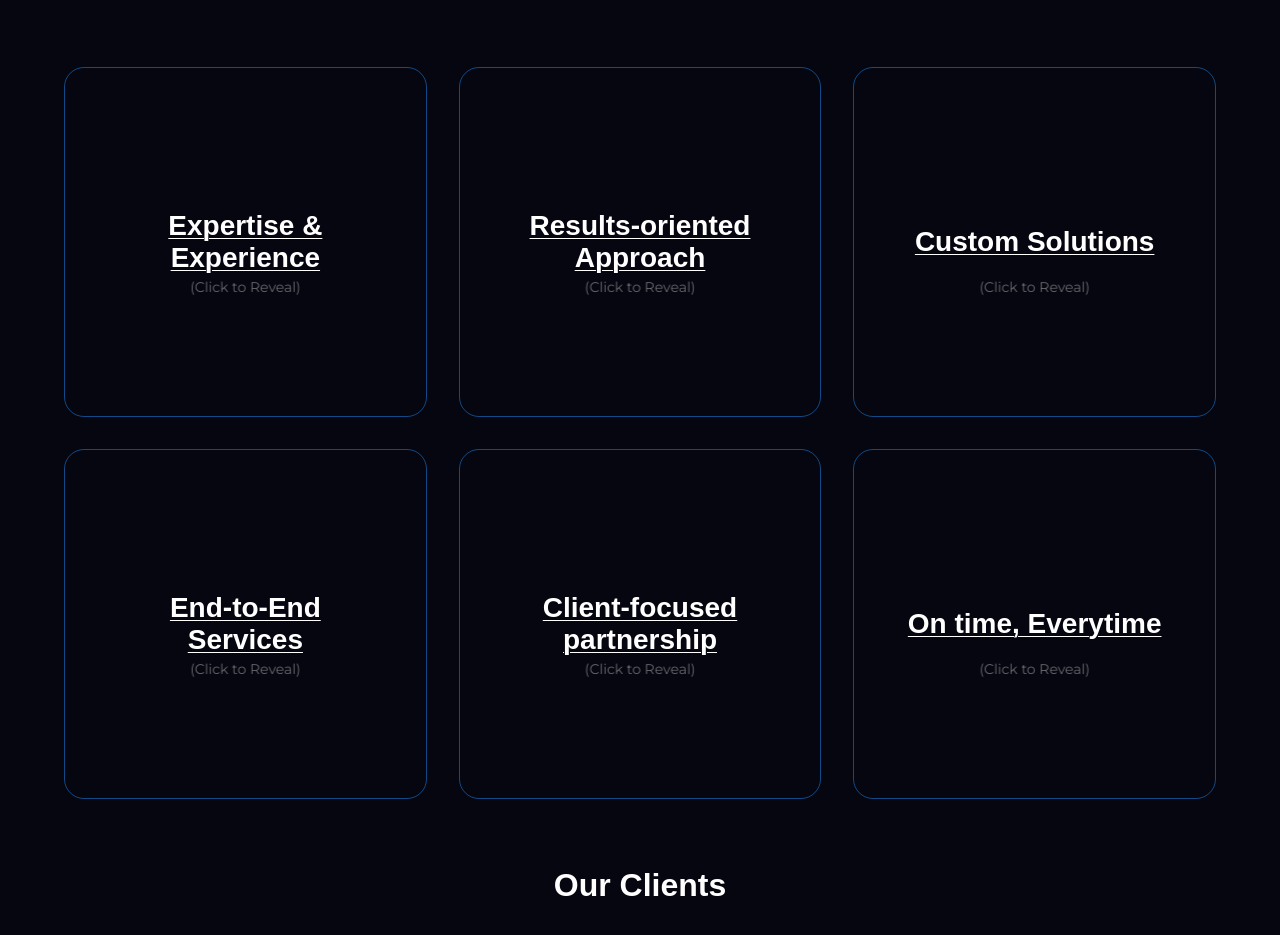
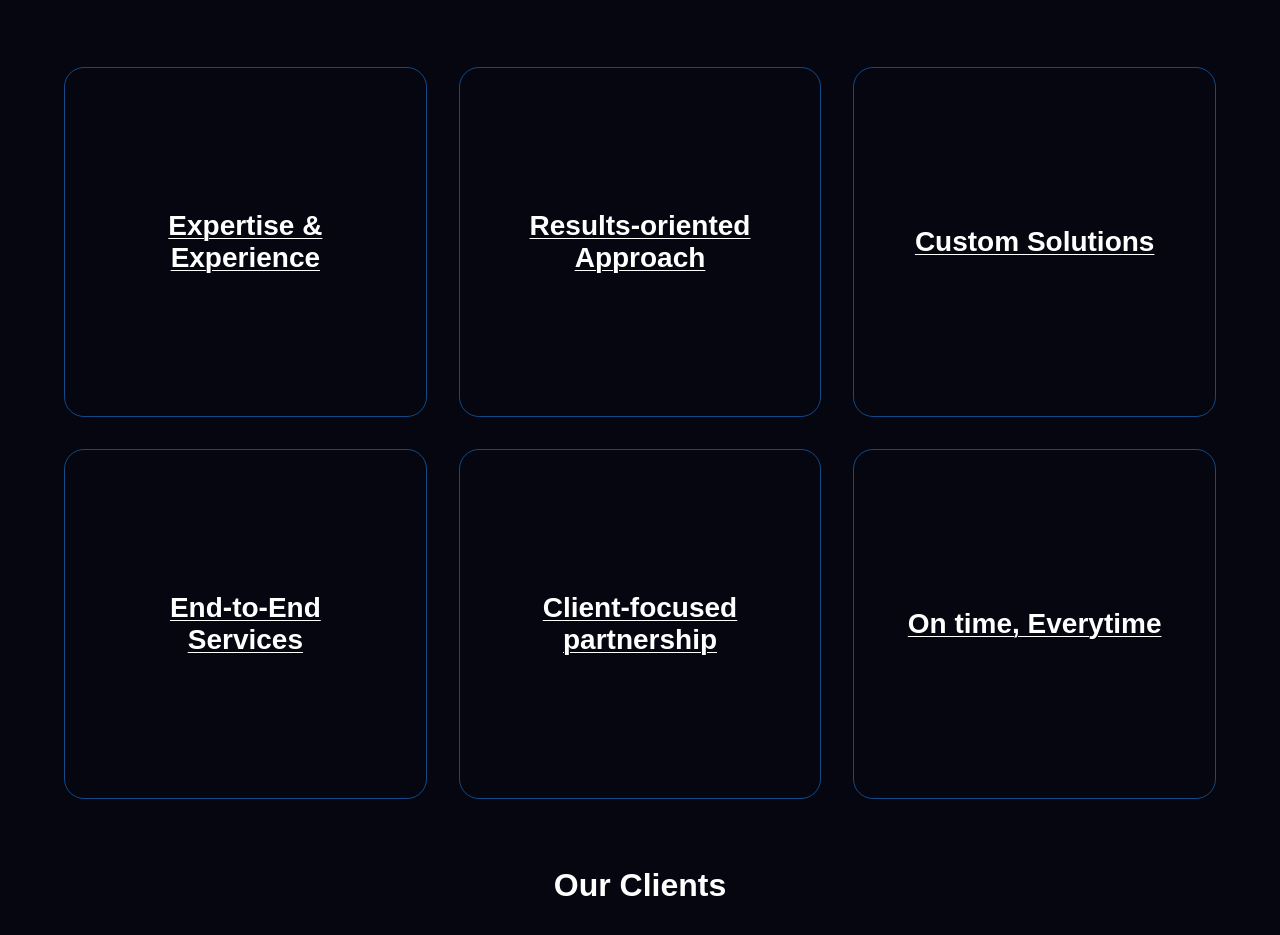
Before and after one commit to ismail-ahmad/Design-Gravitas-React, a React (Vite) app: page / in a window 1280 px wide. Shown: the part 1706-2641 px from the top of the page. Built offline with nearby package versions, Linux system fonts and the light colour scheme; a web font is replaced by a local one.

Commit message:
add rotation behavior to wcu-cards

```diff
--- a/src/styles/baseStyles.css
+++ b/src/styles/baseStyles.css
@@ -242,7 +242,7 @@ footer .footer-heading{
   }
 
   .wcu-card ul{
-      list-style-image: url('assets/checkmark.svg');
+      list-style-image: url('./src/assets/checkmark.svg');
       list-style-position: outside;
   }
   .wcu-card li{
@@ -335,3 +335,7 @@ footer .footer-heading{
 
 
   /* Common styles for our clients section ends here*/
+
+  .card-face.card-back a{
+    color: white;
+  }
--- a/src/styles/desktop-styles.css
+++ b/src/styles/desktop-styles.css
@@ -267,7 +267,7 @@ footer{
     .card::after{
       content: '(Click to Reveal)';
       color: rgba(255, 255, 255, 0.4);
-      opacity: 1;
+      opacity: 0;
       text-align: center;
       position: absolute;
       width: 100%;
--- a/src/wcu.jsx
+++ b/src/wcu.jsx
@@ -1,8 +1,32 @@
+import { useState } from 'react';
 import './styles/baseStyles.css';
 import './styles/mobileStyles.css';
 import './styles/tablet-styles.css';
 import './styles/desktop-styles.css';
 import './styles/large-screen.css';
+
+function CardContainer({listItems, title}) {
+  const [mouseenter, setmouseenter] = useState(false);
+  const [rotation, setRotation] = useState(false);
+  return(
+    <div onMouseEnter={() => {setmouseenter(true)}} onMouseLeave={() => {setmouseenter(false); setRotation(false)}} className="wcu-card card-container">
+            <div className={`card ${rotation ? "flip": ""}`} onMouseUp={() => {setRotation(true)}}>
+              <div className="card-face card-front">
+                <h3 className="wcu-card-heading card-front">{title}</h3>
+              </div>
+              <div className="card-face card-back">
+                  <ul>
+                    {listItems.map((item, index) => (
+                      <li key={index}>
+                      {item}
+                    </li>
+                    ))}
+                  </ul>
+              </div>
+            </div>
+          </div>
+  );
+}
 
 
 function WCU (){
@@ -11,94 +35,46 @@ function WCU (){
           <section className="why-choose-us-section">
         <h2 className="wcu-heading">Why choose us</h2>
         <div className="wcu-cards-list">
-          <div className="wcu-card card-container">
-            <div className="card" >
-              <div className="card-face card-front">
-                <h3 className="wcu-card-heading card-front">Expertise &amp;<br /> Experience</h3>
-              </div>
-              <div className="card-face card-back">
-                  <ul>
-                    <li>100% Success Score on the top freelance platform <a href="https://www.upwork.com/freelancers/googleindexingexpert" style={{color: "white"}}>UpWork</a></li>
-                  <li>Top Rated developers with verified skills in today’s top tech stacks</li>
-                  <li>Years of hands-on experience across diverse industries and project types</li>
-                  <li>Continuous upskilling to stay ahead in the fast-evolving tech landscape</li>
-                  </ul>
-              </div>
-            </div>
-          </div>
-          <div className="wcu-card card-container">
-            <div className="card">
-              <div className="card-face card-front">
-                <h3 className="wcu-card-heading card-front">Results-oriented<br />Approach</h3>
-              </div>
-                <div className="card-face card-back">
-                <ul>
-                    <li> We focus on conversions, not just pretty designs</li>
-                    <li>SEO-optimized, mobile-first design as default</li>
-                    <li>Built with performance, speed, and accessibility in mind</li>
-                    <li>Analytics-ready integration to track success from day one</li>
-                </ul>
-                </div>
-            </div>
-          </div>
-          <div className="wcu-card card-container">
-            <div className="card" >
-              <div className="card-face card-front">
-                <h3 className="wcu-card-heading card-front">Custom Solutions</h3>
-              </div>
-                <div className="card-face card-back">
-                <ul>
-                    <li>Tailored solutions</li>
-                    <li>Designs aligned with your vision, industry, and audience</li>
-                    <li>Fully customizable features and layout flexibility</li>
-                    <li>Collaborative process with regular design reviews</li>
-                </ul>
-                </div>
-            </div>
-          </div>
-          <div className="wcu-card card-container">
-            <div className="card" >
-              <div className="card-face card-front">
-                <h3 className="wcu-card-heading card-front">End-to-End<br />Services</h3>
-              </div>
-                <div className="card-face card-back">
-                <ul>
-                    <li>From concept to launch and beyond</li>
-                    <li>Design, development, hosting, and ongoing support</li>
-                    <li>UX/UI design, frontend & backend dev, CMS setup, and more</li>
-                    <li>Optional maintenance & upgrade plans to keep your site sharp</li>
-                </ul>
-                </div>
-            </div>
-            </div>
-            <div className="wcu-card card-container">
-              <div className="card" >
-                <div className="card-face card-front">
-                  <h3 className="wcu-card-heading card-front">Client-focused<br />partnership</h3>
-                </div>
-                <div className="card-face card-back">
-                <ul>
-                    <li>24/7 customer support and quick turnaround on queries</li>
-                    <li>Clear, consistent communication throughout the project</li>
-                    <li>Weekly updates, milestone check-ins, and post-launch support</li>
-                </ul>
-                </div>
-            </div>
-            </div>
-            <div className="wcu-card card-container">
-              <div className="card" >
-                <div className="card-face card-front">
-                  <h3 className="wcu-card-heading card-front">On time, Everytime</h3>
-                </div>
-                <div className="card-face card-back">
-                <ul>
-                    <li>Trackable milestones from start to finish</li>
-                    <li>Reliable timelines with built-in buffer for peace of mind</li>
-                    <li>100% on-time delivery record across past projects</li>
-                </ul>
-                </div>
-            </div>
-          </div>
+          <CardContainer title={<>Expertise &amp; <br /> Experience</>} listItems={
+            [<>100% Success Score on the top freelance platform <a href="https://www.upwork.com/freelancers/googleindexingexpert">UpWork</a></>,
+            'Top Rated developers with verified skills in today\’s top tech stacks',
+            'Years of hands-on experience across diverse industries and project types',
+            'Continuous upskilling to stay ahead in the fast-evolving tech landscape'
+          ]
+          } />
+          <CardContainer title={<>Results-oriented<br />Approach</>} listItems={
+            ['We focus on conversions, not just pretty designs',
+            'SEO-optimized, mobile-first design as default',
+            'Built with performance, speed, and accessibility in mind',
+            'Analytics-ready integration to track success from day one'
+          ]
+          } />
+          <CardContainer title={<>Custom Solutions</>} listItems={
+            ['Tailored solutions',
+            'Designs aligned with your vision, industry, and audience',
+            'Fully customizable features and layout flexibility',
+            'Collaborative process with regular design reviews'
+          ]
+          } />
+          <CardContainer title={<>End-to-End<br />Services</>} listItems={
+            ['From concept to launch and beyond',
+            'Design, development, hosting, and ongoing support',
+            'UX/UI design, frontend & backend dev, CMS setup, and more',
+            'Optional maintenance & upgrade plans to keep your site sharp'
+          ]
+          } />
+          <CardContainer title={<>Client-focused<br />partnership</>} listItems={
+            ['24/7 customer support and quick turnaround on queries',
+            'Clear, consistent communication throughout the project',
+            'Weekly updates, milestone check-ins, and post-launch support'
+          ]
+          } />
+          <CardContainer title={<>On time, Everytime</>} listItems={
+            ['Trackable milestones from start to finish',
+            'Reliable timelines with built-in buffer for peace of mind',
+            '100% on-time delivery record across past projects'
+          ]
+          } />
         </div>
       </section>
         </>
```
